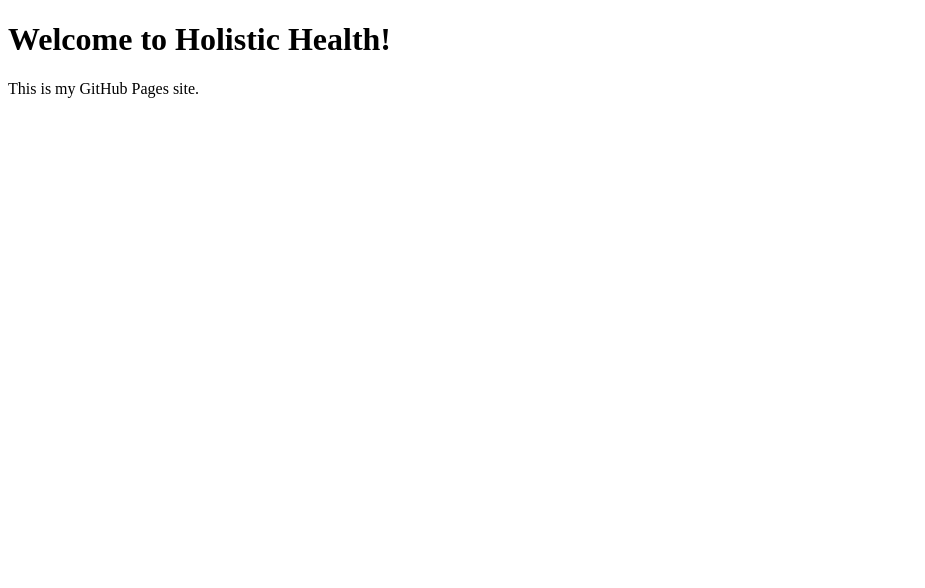
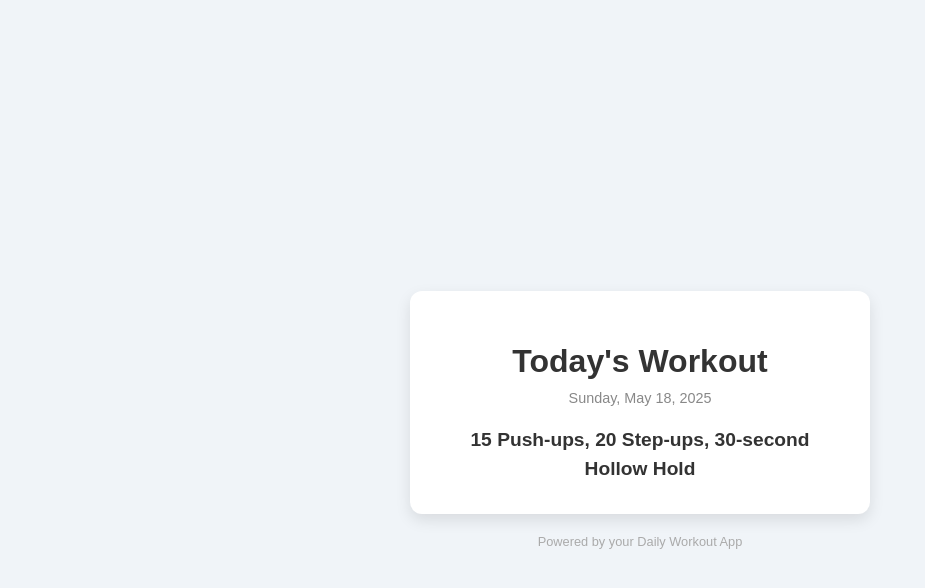
Before and after one commit to aussiegutpack/Holistic-Health, a plain HTML site: page Index.html in a window 1280 px wide. Shown: the whole page, without its empty margins (0-925 px from the left). Drawn offline with Linux system fonts and the light colour scheme.

Commit message:
Add files via upload

```diff
--- a/Index.html
+++ b/Index.html
@@ -1,10 +1,94 @@
 <!DOCTYPE html>
-<html>
+<html lang="en">
 <head>
-  <title>Holistic Health</title>
+  <meta charset="UTF-8" />
+  <meta name="viewport" content="width=device-width, initial-scale=1" />
+  <title>Daily Workout</title>
+  <style>
+    body {
+      font-family: Arial, sans-serif;
+      background: #f0f4f8;
+      color: #333;
+      display: flex;
+      flex-direction: column;
+      align-items: center;
+      justify-content: center;
+      height: 100vh;
+      margin: 0;
+      padding: 20px;
+    }
+
+    .container {
+      background: white;
+      padding: 30px;
+      border-radius: 12px;
+      box-shadow: 0 6px 15px rgba(0, 0, 0, 0.1);
+      max-width: 400px;
+      text-align: center;
+    }
+
+    h1 {
+      margin-bottom: 10px;
+    }
+
+    .date {
+      font-size: 0.9rem;
+      color: #888;
+      margin-bottom: 20px;
+    }
+
+    .workout {
+      font-size: 1.2rem;
+      font-weight: 600;
+      line-height: 1.5;
+    }
+
+    footer {
+      margin-top: 20px;
+      font-size: 0.8rem;
+      color: #aaa;
+    }
+  </style>
 </head>
 <body>
-  <h1>Welcome to Holistic Health!</h1>
-  <p>This is my GitHub Pages site.</p>
+  <div class="container">
+    <h1>Today's Workout</h1>
+    <div class="date" id="date"></div>
+    <div class="workout" id="workout"></div>
+  </div>
+  <footer>Powered by your Daily Workout App</footer>
+
+  <script>
+    // Array of daily workouts - add or change as you like
+    const workouts = [
+      "20 Push-ups, 30 seconds Plank, 15 Squats",
+      "10 Burpees, 20 Lunges (each leg), 15 Sit-ups",
+      "30 Jumping Jacks, 15 Mountain Climbers, 20 Bicycle Crunches",
+      "15 Dumbbell Curls, 20 Tricep Dips, 25 High Knees",
+      "40-Second Wall Sit, 20 Glute Bridges, 30-second Side Plank each side",
+      "10 Pull-ups, 15 Deadlifts, 20 Russian Twists",
+      "Rest day - Light stretching and walking",
+      "25 Jump Squats, 30-second Plank, 20 Leg Raises",
+      "15 Push-ups, 20 Step-ups, 30-second Hollow Hold",
+      "30-second Sprint, 15 Dumbbell Shoulder Press, 20 Bicycle Crunches",
+      // Add more workouts to cover all days or cycle through
+    ];
+
+    // Get today's date and format it
+    const today = new Date();
+    const options = { weekday: 'long', year: 'numeric', month: 'long', day: 'numeric' };
+    document.getElementById('date').textContent = today.toLocaleDateString(undefined, options);
+
+    // Pick a workout based on the day of the year so it changes daily
+    function dayOfYear(date) {
+      const start = new Date(date.getFullYear(), 0, 0);
+      const diff = date - start;
+      const oneDay = 1000 * 60 * 60 * 24;
+      return Math.floor(diff / oneDay);
+    }
+
+    const index = dayOfYear(today) % workouts.length;
+    document.getElementById('workout').textContent = workouts[index];
+  </script>
 </body>
 </html>
```
